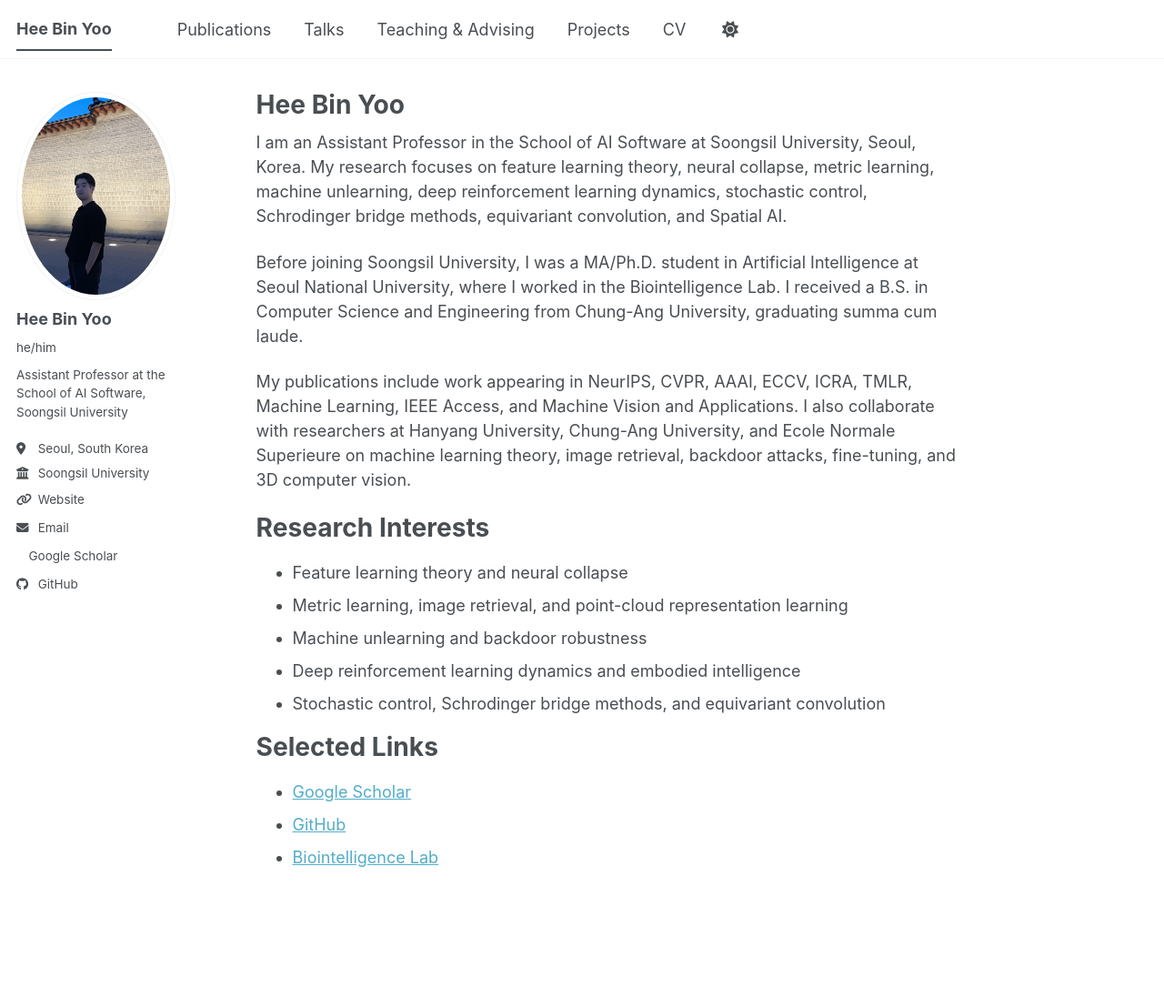
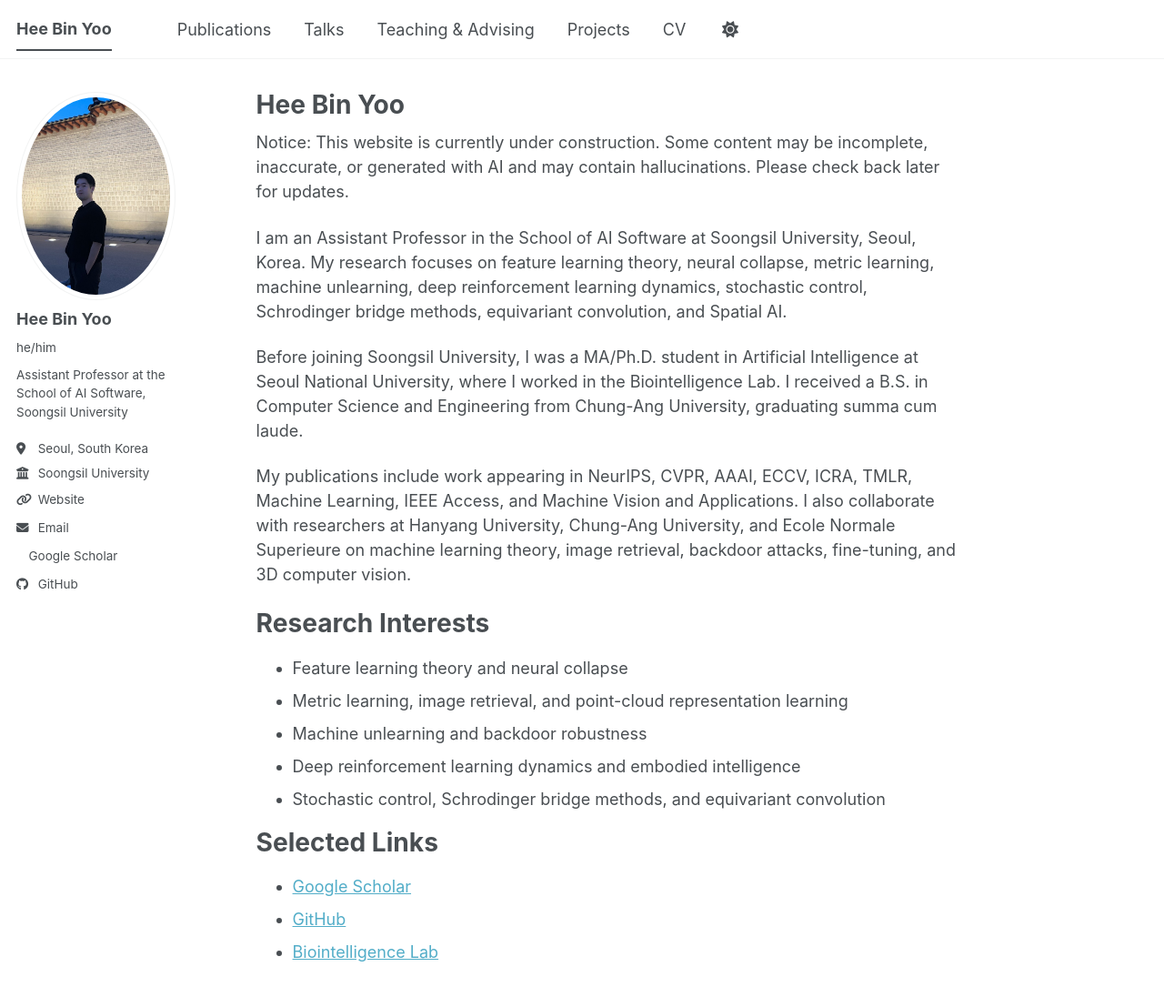
Before and after one commit to heebinYoo/heebinYoo.github.io, a Jekyll site: the page built from _pages/about.md, in a window 1280 px wide and 1196 px high. Shown: the top 1096 px of the window at 91% size. Built offline with Jekyll 4.4.1, drawn with Linux system fonts in a browser that asks for light colours; a style sheet for code colours, icons or effects is not loaded.

Commit message:
update notice

```diff
--- a/_pages/about.md
+++ b/_pages/about.md
@@ -6,6 +6,8 @@
   - /about/
   - /about.html
 ---
+
+Notice: This website is currently under construction. Some content may be incomplete, inaccurate, or generated with AI and may contain hallucinations. Please check back later for updates.
 
 I am an Assistant Professor in the School of AI Software at Soongsil University, Seoul, Korea. My research focuses on feature learning theory, neural collapse, metric learning, machine unlearning, deep reinforcement learning dynamics, stochastic control, Schrodinger bridge methods, equivariant convolution, and Spatial AI.
 
```
